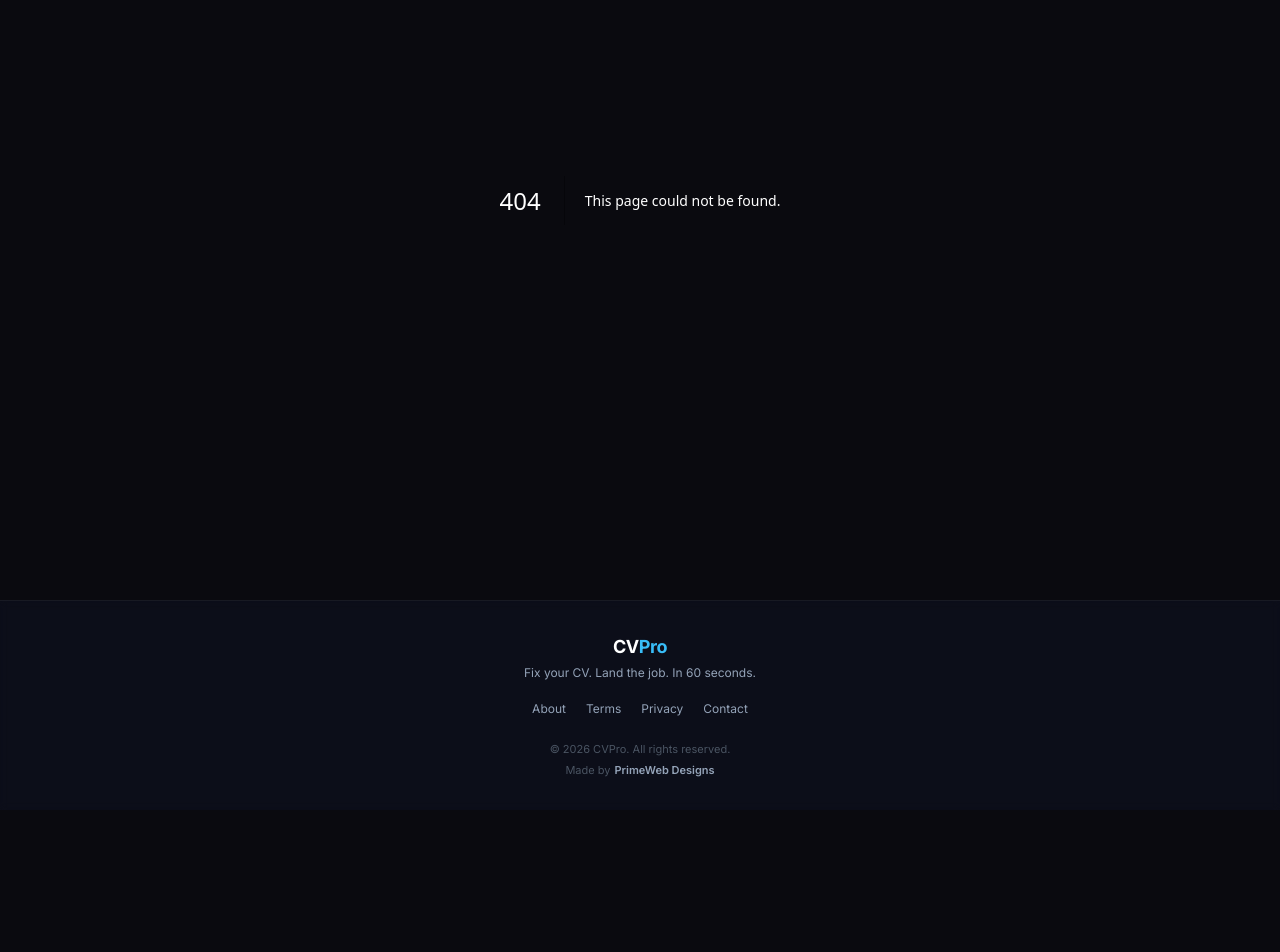
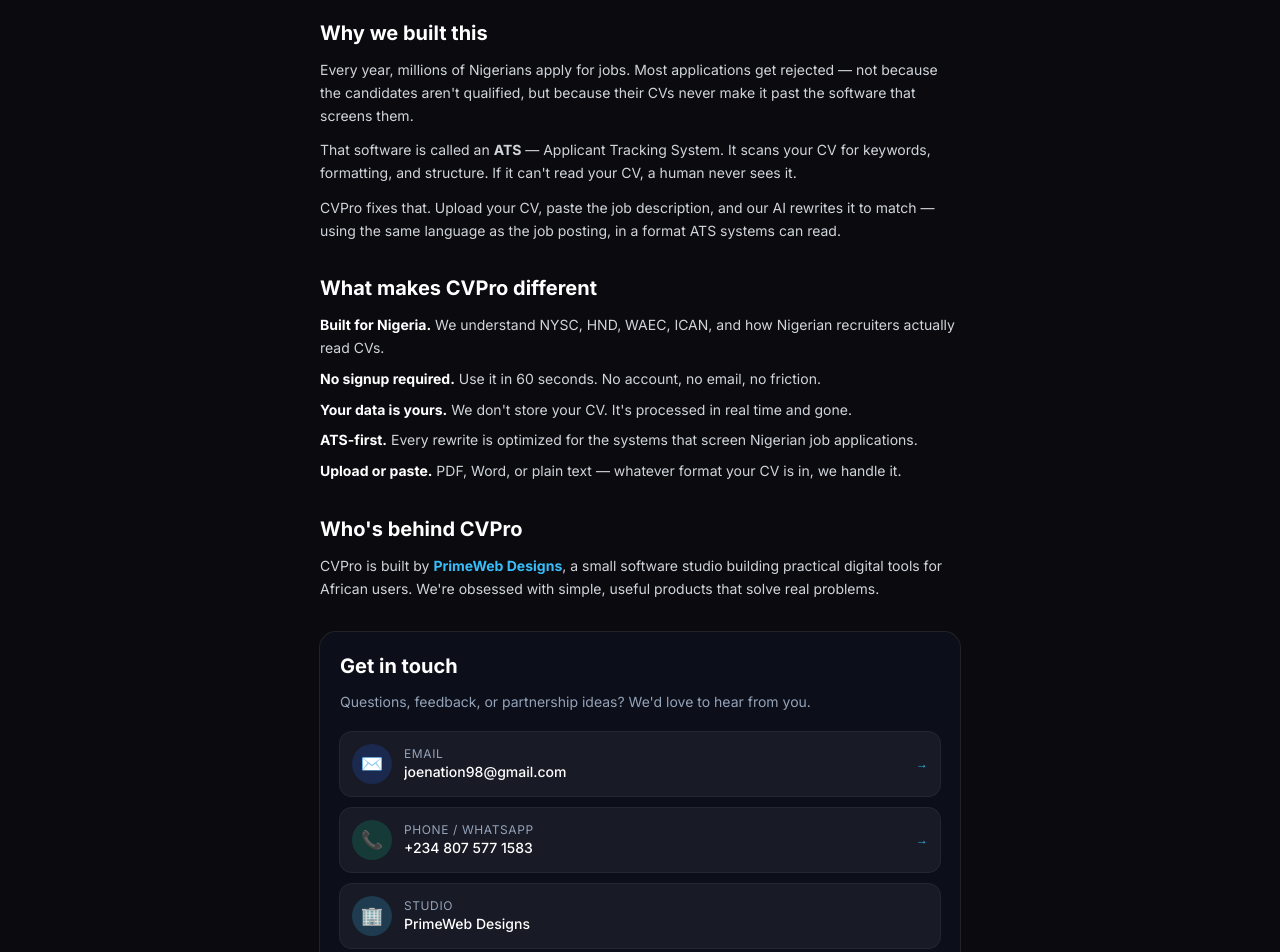
Before and after one commit to joenation50/cvpro, a Next.js app: page /about in a window 1280 px wide. Before the commit this address had no page. Shown: the part 200-1152 px from the top of the page. Before the commit the page ends 1010 px from the top, so only its background shows below. Built offline with nearby package versions, Linux system fonts and the light colour scheme.

Commit message:
Add About page for CVPro with metadata and content
This page provides information about CVPro, its purpose, features, and contact details. It includes sections on why CVPro was built, what makes it different, and a promise to users, along with a call to action.

```diff
--- /dev/null
+++ b/app/about/page.tsx
@@ -0,0 +1,192 @@
+import type { Metadata } from "next";
+import Link from "next/link";
+
+export const metadata: Metadata = {
+  title: "About CVPro",
+  description:
+    "CVPro is an AI-powered CV optimizer built for Nigerian job seekers. Made by PrimeWeb Designs.",
+};
+
+export default function AboutPage() {
+  return (
+    <div className="mx-auto w-full max-w-2xl px-4 py-12">
+      <Link
+        href="/"
+        className="mb-8 inline-flex items-center gap-1 text-sm text-stone transition hover:text-cyan"
+      >
+        ← Back to CVPro
+      </Link>
+
+      <h1 className="font-grotesk text-3xl font-bold sm:text-4xl">
+        About <span className="text-cyan">CVPro</span>
+      </h1>
+      <p className="mt-3 text-stone">
+        Built for Nigerian job seekers. Made by PrimeWeb Designs.
+      </p>
+
+      <div className="mt-10 space-y-8 text-sm leading-relaxed text-gray-300">
+        {/* WHY WE BUILT THIS */}
+        <section>
+          <h2 className="font-grotesk text-xl font-bold text-white">
+            Why we built this
+          </h2>
+          <p className="mt-3">
+            Every year, millions of Nigerians apply for jobs. Most applications
+            get rejected — not because the candidates aren't qualified, but
+            because their CVs never make it past the software that screens
+            them.
+          </p>
+          <p className="mt-3">
+            That software is called an <strong>ATS</strong> — Applicant
+            Tracking System. It scans your CV for keywords, formatting, and
+            structure. If it can't read your CV, a human never sees it.
+          </p>
+          <p className="mt-3">
+            CVPro fixes that. Upload your CV, paste the job description, and
+            our AI rewrites it to match — using the same language as the job
+            posting, in a format ATS systems can read.
+          </p>
+        </section>
+
+        {/* WHAT MAKES US DIFFERENT */}
+        <section>
+          <h2 className="font-grotesk text-xl font-bold text-white">
+            What makes CVPro different
+          </h2>
+          <ul className="mt-3 space-y-2">
+            <li>
+              <strong className="text-white">Built for Nigeria.</strong> We
+              understand NYSC, HND, WAEC, ICAN, and how Nigerian recruiters
+              actually read CVs.
+            </li>
+            <li>
+              <strong className="text-white">No signup required.</strong> Use
+              it in 60 seconds. No account, no email, no friction.
+            </li>
+            <li>
+              <strong className="text-white">Your data is yours.</strong> We
+              don't store your CV. It's processed in real time and gone.
+            </li>
+            <li>
+              <strong className="text-white">ATS-first.</strong> Every rewrite
+              is optimized for the systems that screen Nigerian job
+              applications.
+            </li>
+            <li>
+              <strong className="text-white">Upload or paste.</strong> PDF,
+              Word, or plain text — whatever format your CV is in, we handle
+              it.
+            </li>
+          </ul>
+        </section>
+
+        {/* WHO'S BEHIND IT */}
+        <section>
+          <h2 className="font-grotesk text-xl font-bold text-white">
+            Who's behind CVPro
+          </h2>
+          <p className="mt-3">
+            CVPro is built by{" "}
+            <strong className="text-cyan">PrimeWeb Designs</strong>, a small
+            software studio building practical digital tools for African
+            users. We're obsessed with simple, useful products that solve
+            real problems.
+          </p>
+        </section>
+
+        {/* CONTACT */}
+        <section className="rounded-2xl bg-navy/40 p-5 ring-1 ring-white/10">
+          <h2 className="font-grotesk text-xl font-bold text-white">
+            Get in touch
+          </h2>
+          <p className="mt-3 text-sm text-stone">
+            Questions, feedback, or partnership ideas? We'd love to hear from
+            you.
+          </p>
+
+          <div className="mt-5 space-y-3">
+            {/* Email */}
+            <a
+              href="mailto:joenation98@gmail.com"
+              className="flex items-center gap-3 rounded-xl bg-white/5 p-3 ring-1 ring-white/10 transition hover:bg-white/10 hover:ring-cyan/30"
+            >
+              <div className="flex h-10 w-10 shrink-0 items-center justify-center rounded-full bg-blue/20 text-lg">
+                ✉️
+              </div>
+              <div className="min-w-0 flex-1">
+                <div className="text-xs uppercase tracking-wider text-stone">
+                  Email
+                </div>
+                <div className="truncate text-sm font-medium text-white">
+                  joenation98@gmail.com
+                </div>
+              </div>
+              <span className="text-xs text-cyan">→</span>
+            </a>
+
+            {/* Phone */}
+            <a
+              href="tel:+2348075771583"
+              className="flex items-center gap-3 rounded-xl bg-white/5 p-3 ring-1 ring-white/10 transition hover:bg-white/10 hover:ring-cyan/30"
+            >
+              <div className="flex h-10 w-10 shrink-0 items-center justify-center rounded-full bg-emerald/20 text-lg">
+                📞
+              </div>
+              <div className="min-w-0 flex-1">
+                <div className="text-xs uppercase tracking-wider text-stone">
+                  Phone / WhatsApp
+                </div>
+                <div className="text-sm font-medium text-white">
+                  +234 807 577 1583
+                </div>
+              </div>
+              <span className="text-xs text-cyan">→</span>
+            </a>
+
+            {/* Company */}
+            <div className="flex items-center gap-3 rounded-xl bg-white/5 p-3 ring-1 ring-white/10">
+              <div className="flex h-10 w-10 shrink-0 items-center justify-center rounded-full bg-cyan/20 text-lg">
+                🏢
+              </div>
+              <div className="min-w-0 flex-1">
+                <div className="text-xs uppercase tracking-wider text-stone">
+                  Studio
+                </div>
+                <div className="text-sm font-medium text-white">
+                  PrimeWeb Designs
+                </div>
+              </div>
+            </div>
+          </div>
+        </section>
+
+        {/* OUR PROMISE */}
+        <section>
+          <h2 className="font-grotesk text-xl font-bold text-white">
+            Our promise
+          </h2>
+          <p className="mt-3">
+            No hidden fees. No data selling. No spam. CVPro exists to help you
+            get interviews — not to complicate your job search.
+          </p>
+        </section>
+      </div>
+
+      {/* CTA */}
+      <div className="mt-12 rounded-2xl bg-gradient-to-br from-blue/20 to-cyan/10 p-6 ring-1 ring-blue/30 text-center">
+        <h3 className="font-grotesk text-lg font-bold text-white">
+          Ready to try it?
+        </h3>
+        <p className="mt-1 text-sm text-stone">
+          Fix your CV in under 60 seconds. No signup needed.
+        </p>
+        <Link
+          href="/"
+          className="mt-4 inline-flex items-center gap-2 rounded-xl bg-blue px-5 py-3 text-sm font-semibold text-white transition hover:bg-blue-hover"
+        >
+          ⚡ Fix My CV Now
+        </Link>
+      </div>
+    </div>
+  );
+}
```
